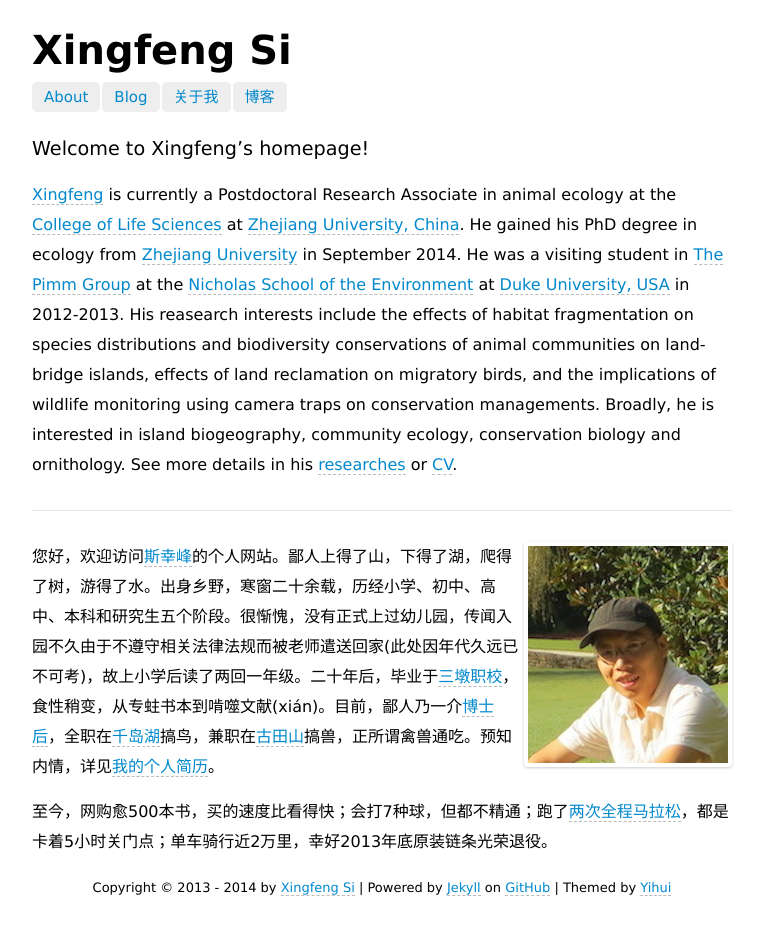
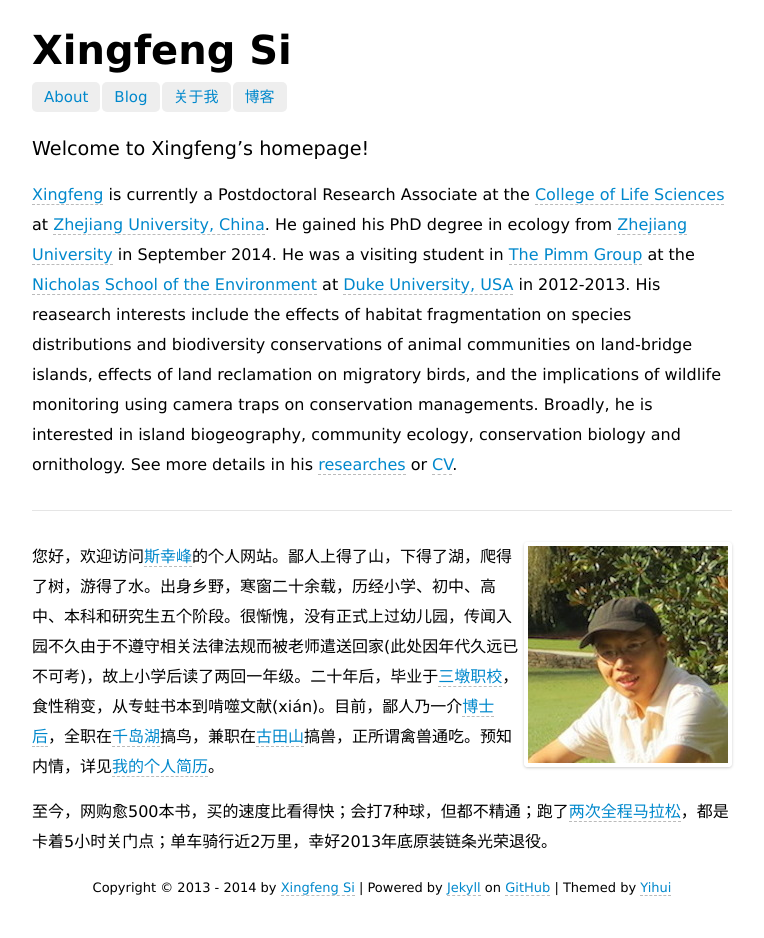
Before and after one commit to sixf/sixf.github.io, a Jekyll site: the page built from index.md, in a window 1280 px wide. Shown: the whole page, without its empty margins (258-1022 px from the left). Built offline with Jekyll 4.4.1, drawn with Linux system fonts in a browser that asks for light colours; Markdown is read by kramdown in place of the engine named in the settings.

Commit message:
remove the subject

```diff
--- a/index.md
+++ b/index.md
@@ -5,7 +5,7 @@
 
 <big>Welcome to Xingfeng’s homepage! </big>
 
-[Xingfeng](/ "Xingfeng Si") is currently a Postdoctoral Research Associate in animal ecology at the [College of Life Sciences](http://www.cls.zju.edu.cn/en/) at [Zhejiang University, China](http://www.zju.edu.cn/english/ "Zhejiang University"). He gained his PhD degree in ecology from [Zhejiang University](http://www.zju.edu.cn/english/ "Zhejiang University") in September 2014. He was a visiting student in [The Pimm Group](http://www.thepimmgroup.org) at the [Nicholas School of the Environment](http://nicholas.duke.edu) at [Duke University, USA](http://www.duke.edu) in 2012-2013. His reasearch interests include the effects of habitat fragmentation on species distributions and biodiversity conservations of animal communities on land-bridge islands, effects of land reclamation on migratory birds, and the implications of wildlife monitoring using camera traps on conservation managements. Broadly, he is interested in island biogeography, community ecology, conservation biology and ornithology. See more details in his [researches](/en/about "About Xingfeng") or [CV](http://sixf.org/files/others/cv_en.pdf).
+[Xingfeng](/ "Xingfeng Si") is currently a Postdoctoral Research Associate at the [College of Life Sciences](http://www.cls.zju.edu.cn/en/) at [Zhejiang University, China](http://www.zju.edu.cn/english/ "Zhejiang University"). He gained his PhD degree in ecology from [Zhejiang University](http://www.zju.edu.cn/english/ "Zhejiang University") in September 2014. He was a visiting student in [The Pimm Group](http://www.thepimmgroup.org) at the [Nicholas School of the Environment](http://nicholas.duke.edu) at [Duke University, USA](http://www.duke.edu) in 2012-2013. His reasearch interests include the effects of habitat fragmentation on species distributions and biodiversity conservations of animal communities on land-bridge islands, effects of land reclamation on migratory birds, and the implications of wildlife monitoring using camera traps on conservation managements. Broadly, he is interested in island biogeography, community ecology, conservation biology and ornithology. See more details in his [researches](/en/about "About Xingfeng") or [CV](http://sixf.org/files/others/cv_en.pdf).
 
 
 ---
```
